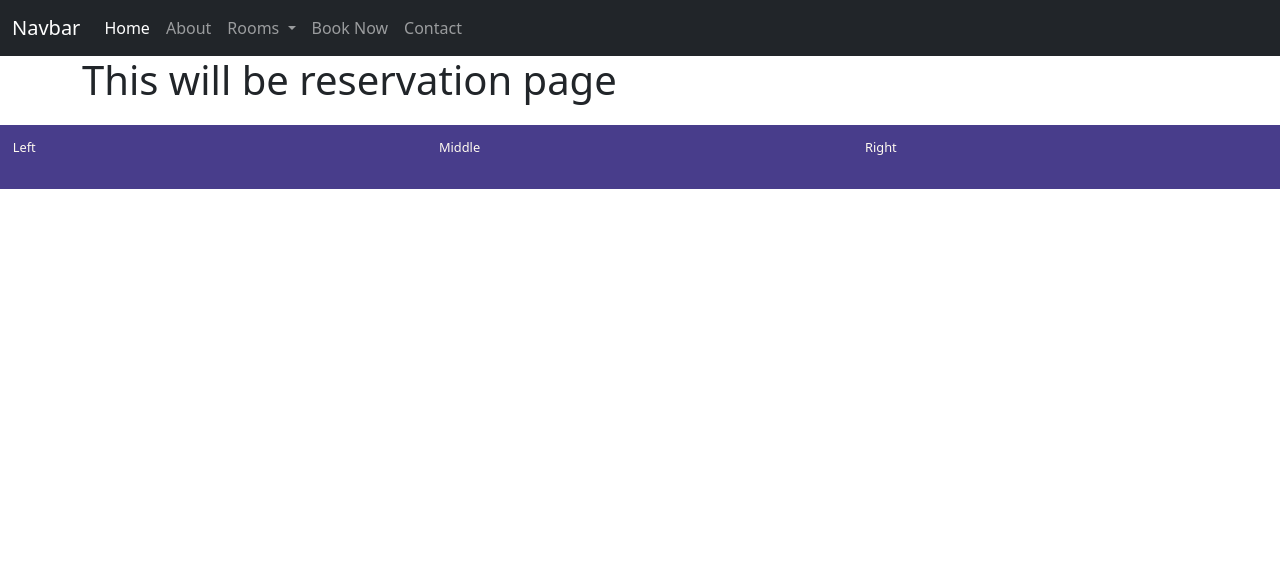
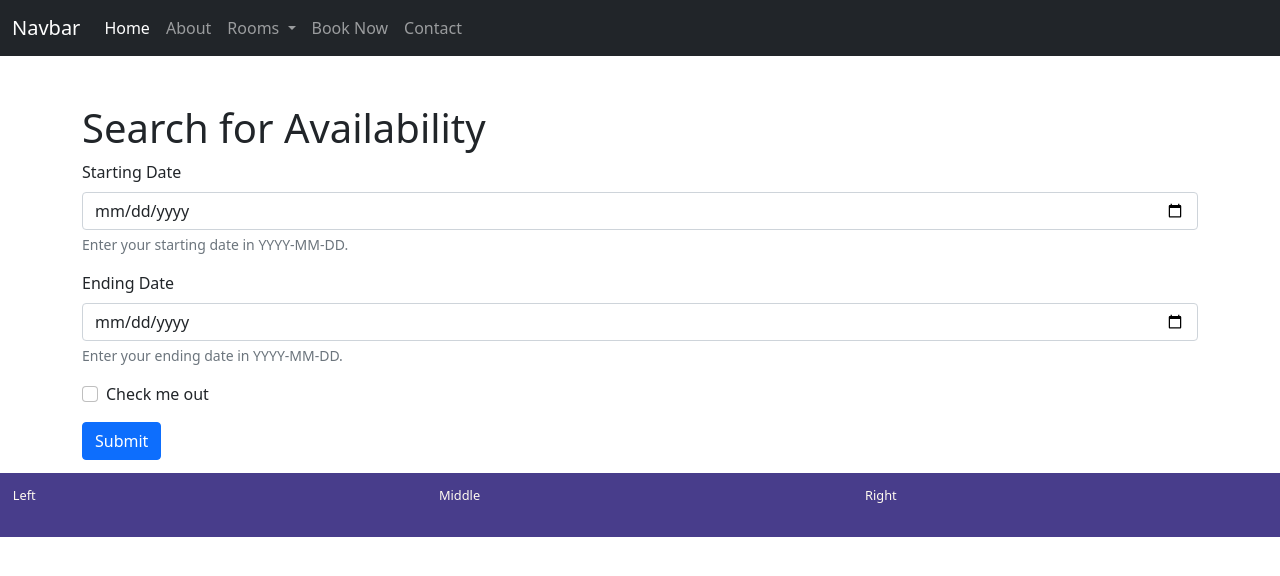
Before and after one commit to Ashwani00002/bookings, a plain HTML site: page HTML/reservation.html in a window 1280 px wide. Drawn offline with nearby package versions, Linux system fonts and the light colour scheme.

Commit message:
47. Adding a form to search for availability

```diff
--- a/HTML/reservation.html
+++ b/HTML/reservation.html
@@ -66,7 +66,26 @@
 
         <div class="container">
             <div class="row">
-                <h1>This will be reservation page</h1>
+                <h1 class="mt-5">Search for Availability</h1>
+                <form action="reservation.html" method="get">
+                  <div class="mb-3">
+                    <label for="start_id" class="form-label">Starting Date</label>
+                    <input type="date" class="form-control" id="start_id" name="start_id" aria-describedby="startDateHelp">
+                    <div id="startDateHelp" class="form-text">Enter your starting date in YYYY-MM-DD.</div>
+                  </div>
+
+                  <div class="mb-3">
+                    <label for="end_id" class="form-label">Ending Date</label>
+                    <input type="date" class="form-control" id="end_id" name="end_id" aria-describedby="endDateHelp">
+                    <div id="endDateHelp" class="form-text">Enter your ending date in YYYY-MM-DD.</div>
+                  </div>
+
+                  <div class="mb-3 form-check">
+                    <input type="checkbox" class="form-check-input" id="exampleCheck1">
+                    <label class="form-check-label" for="exampleCheck1">Check me out</label>
+                  </div>
+                  <button type="submit" class="btn btn-primary">Submit</button>
+                </form>
             </div>
         </div>
 
```
Also changed, not shown: 1 other file.
